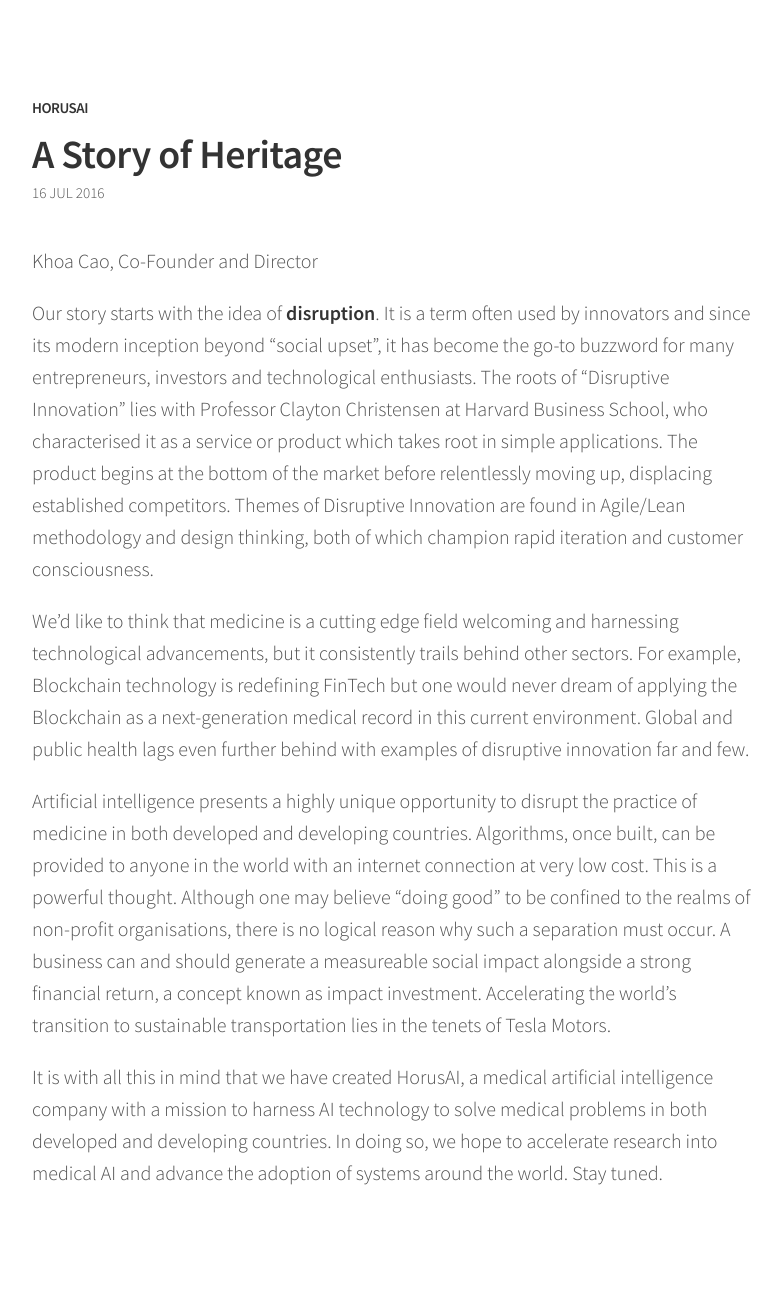
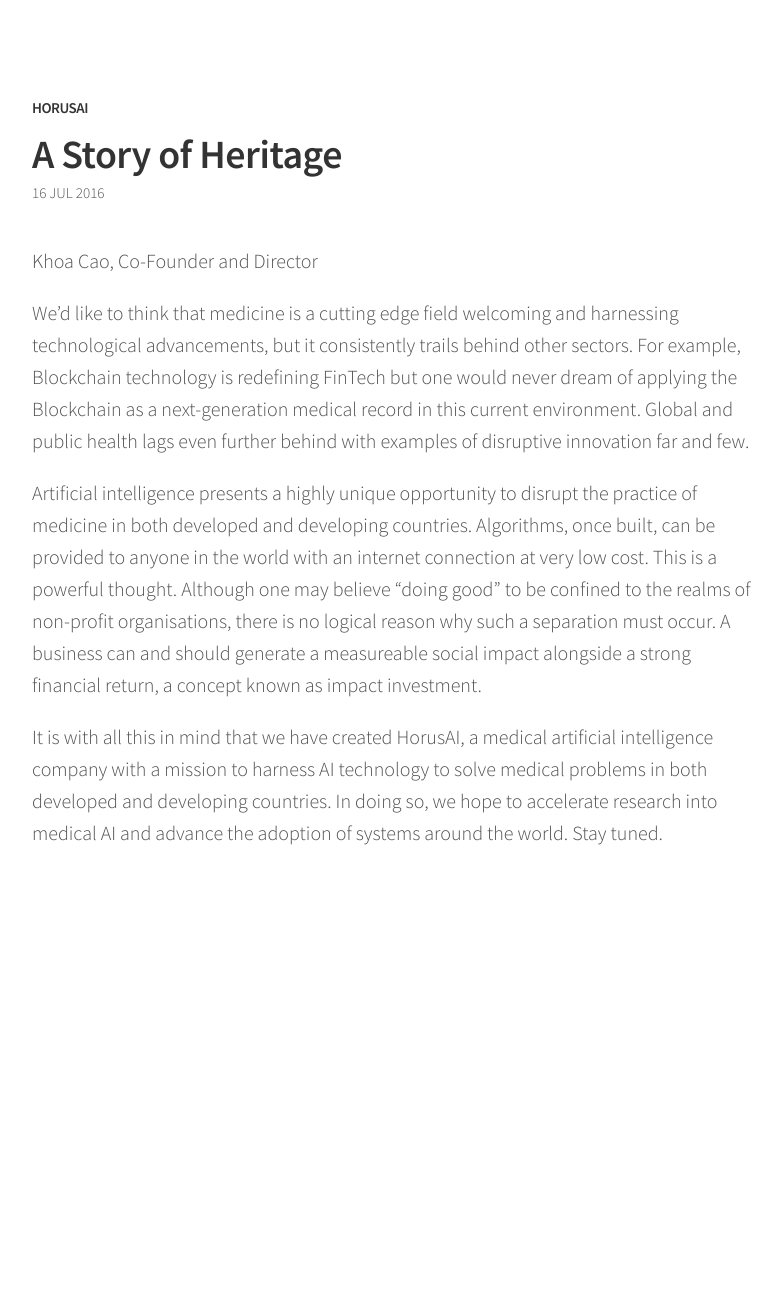
Before and after one commit to HorusAI/horusai.github.io, a Jekyll site: the page built from _posts/2016-07-16-story-of-heritage.md, in a window 1280 px wide. Shown: the whole page, without its empty margins (248-1030 px from the left). Built offline with Jekyll 4.4.1, drawn with Linux system fonts in a browser that asks for light colours; after the commit the page ends 969 px from its top, so only the background shows below that.

Commit message:
Add existing file

```diff
--- a/_posts/2016-07-16-story-of-heritage.md
+++ b/_posts/2016-07-16-story-of-heritage.md
@@ -11,11 +11,8 @@
 
 Khoa Cao, Co-Founder and Director
 
-Our story starts with the idea of **disruption**. It is a term often used by
-innovators and since its modern inception beyond  "social upset", it has become the go-to buzzword for many entrepreneurs, investors and technological enthusiasts. The roots of "Disruptive Innovation" lies with Professor Clayton Christensen at Harvard Business School, who characterised it as a service or product which takes root in simple applications. The product begins at the bottom of the market before relentlessly moving up, displacing established competitors. Themes of Disruptive Innovation are found in Agile/Lean methodology and design thinking, both of which champion rapid iteration and customer consciousness.
-
 We'd like to think that medicine is a cutting edge field welcoming and harnessing technological advancements, but it consistently trails behind other sectors. For example, Blockchain technology is redefining FinTech but one would never dream of applying the Blockchain as a next-generation medical record in this current environment. Global and public health lags even further behind with examples of disruptive innovation far and few.
 
-Artificial intelligence presents a highly unique opportunity to disrupt the practice of medicine in both developed and developing countries. Algorithms, once built, can be provided to anyone in the world with an internet connection at very low cost. This is a powerful thought. Although one may believe "doing good" to be confined to the realms of non-profit organisations, there is no logical reason why such a separation must occur. A business can and should generate a measureable social impact alongside a strong financial return, a concept known as impact investment. Accelerating the world's transition to sustainable transportation lies in the tenets of Tesla Motors.
+Artificial intelligence presents a highly unique opportunity to disrupt the practice of medicine in both developed and developing countries. Algorithms, once built, can be provided to anyone in the world with an internet connection at very low cost. This is a powerful thought. Although one may believe "doing good" to be confined to the realms of non-profit organisations, there is no logical reason why such a separation must occur. A business can and should generate a measureable social impact alongside a strong financial return, a concept known as impact investment.
 
 It is with all this in mind that we have created HorusAI, a medical artificial intelligence company with a mission to harness AI technology to solve medical problems in both developed and developing countries. In doing so, we hope to accelerate research into medical AI and advance the adoption of systems around the world. Stay tuned.
```
